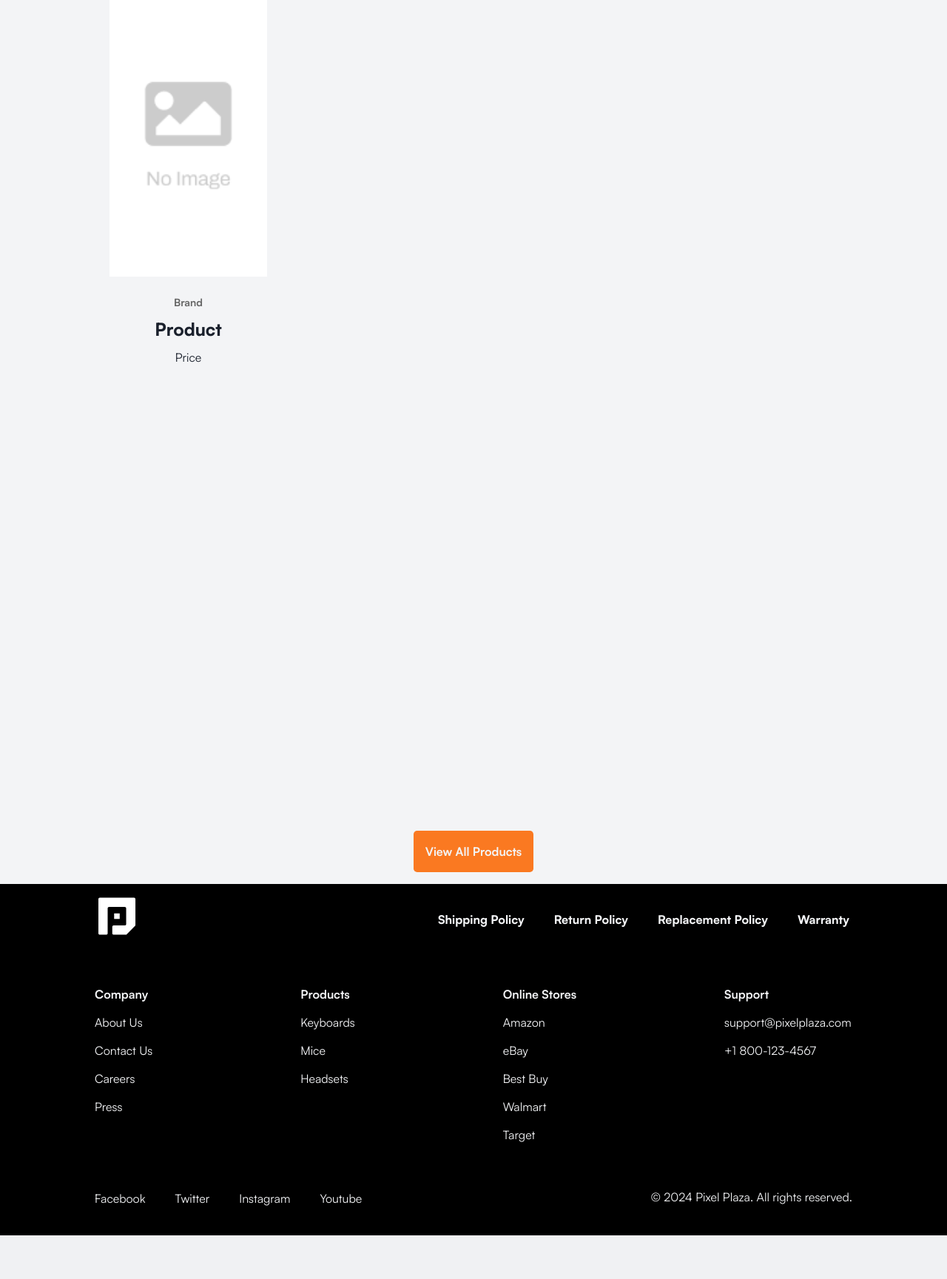
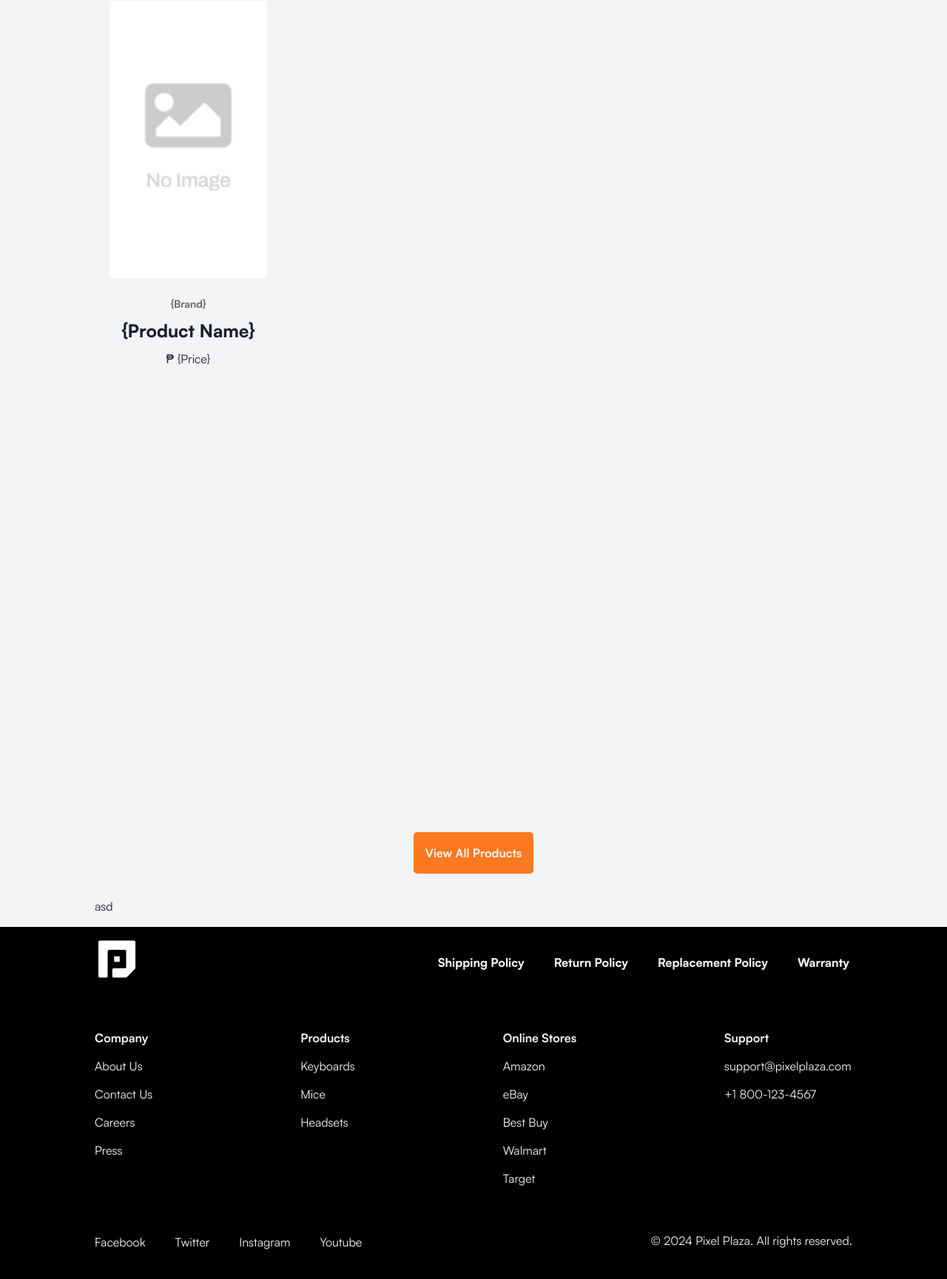
Before and after one commit to AlexisRellon/PixelPlaza, a PHP site: page / in a window 1280 px wide. Shown: the part 1810-3539 px from the top of the page at 74% size. Before the commit the page ends 3480 px from the top, so only its background shows below. Run offline with PHP 8.4, Linux system fonts and the light colour scheme.

```diff
--- a/index.php
+++ b/index.php
@@ -38,7 +38,7 @@
         </svg>
     </a>
 
-    <header class="container-fluid flex justify-space-between align-items-center flex-wrap grow shrink bg-black-500" id="top">
+    <header class="container-fluid flex justify-space-between align-items-center flex-wrap grow shrink bg-black-500 navigation" id="top">
         <div class="flex gap-20">
             <a href="#" class="logo m-1">
                 <svg viewBox="0 0 511.57 491.49">
@@ -55,7 +55,7 @@
             </div>
         </div>
 
-        <div class="h-100 flex align-items-center gap-10 color-white shrink-0">
+        <div class="flex align-items-center gap-10 color-white shrink-0" style="min-height: 2.5rem;">
 
             <div class="search-field flex align-items-center gap-5">
                 <input type="search" name="search" class="search-bar p-3 bg-white-500 rounded-md color-black shrink" placeholder="Search Products">
@@ -205,12 +205,12 @@
                 <div class="card p-5 flex flex-column justify-start">
                     <!-- Hover toolbar -->
                     <div class="hover-toolbar flex justify-center align-items-center self-center">
-                        <button class="button view">
+                        <button class="button view" data-tooltip="Quick View">
                             <svg xmlns="http://www.w3.org/2000/svg" viewBox="0 -960 960 960">
                                 <path d="M480-312q70 0 119-49t49-119q0-70-49-119t-119-49q-70 0-119 49t-49 119q0 70 49 119t119 49Zm0-72q-40 0-68-28t-28-68q0-40 28-68t68-28q40 0 68 28t28 68q0 40-28 68t-68 28Zm0 192q-142.6 0-259.8-78.5Q103-349 48-480q55-131 172.2-209.5Q337.4-768 480-768q142.6 0 259.8 78.5Q857-611 912-480q-55 131-172.2 209.5Q622.6-192 480-192Zm0-288Zm0 216q112 0 207-58t146-158q-51-100-146-158t-207-58q-112 0-207 58T127-480q51 100 146 158t207 58Z" />
                             </svg>
                         </button>
-                        <button class="button cart">
+                        <button class="button cart" data-tooltip="Add to Cart">
                             <svg xmlns="http://www.w3.org/2000/svg" viewBox="0 -960 960 960">
                                 <path d="M444-576v-132H312v-72h132v-132h72v132h132v72H516v132h-72ZM263.79-96Q234-96 213-117.21t-21-51Q192-198 213.21-219t51-21Q294-240 315-218.79t21 51Q336-138 314.79-117t-51 21Zm432 0Q666-96 645-117.21t-21-51Q624-198 645.21-219t51-21Q726-240 747-218.79t21 51Q768-138 746.79-117t-51 21ZM48-792v-72h133l155 360h301l113-264h78L703-476q-9 20-26.5 32T637-432H317l-42 72h493v72H276q-42 0-63-36.5t0-71.5l52-90-131-306H48Z" />
                             </svg>
@@ -218,15 +218,28 @@
                     </div>
                     <img src="../img/assets/No-image-thumbnail.png" alt="" loading="lazy" class="product-image">
                     <div class="product-details w-100 text-center">
-                        <p class="brand font-bold text-sm">Brand</p>
-                        <p class="product font-extrabold text-2xl">Product</p>
-                        <p class="price text-base">Price</p>
+                        <p class="brand font-bold text-sm">
+                            <?php echo $product['brand'] ?? '{Brand}'; ?>
+                        </p>
+                        <p class="product font-extrabold text-2xl">
+                            <?php echo $product['name'] ?? '{Product Name}'; ?>
+                        </p>
+                        <p class="price text-base">
+                            <?php echo '₱'; ?>
+                            <?php echo $product['price'] ?? '{Price}'; ?>
+                        </p>
                     </div>
                 </div>
 
             </div>
 
             <a href="#" class="a-btn font-bold" style="width: fit-content;">View All Products</a>
+        </div>
+    </section>
+
+    <section class="container-fluid fourth">
+        <div class="news-letter flex flex-columns justify-items-center align-items-center gap-5">
+            asd
         </div>
     </section>
 
```
